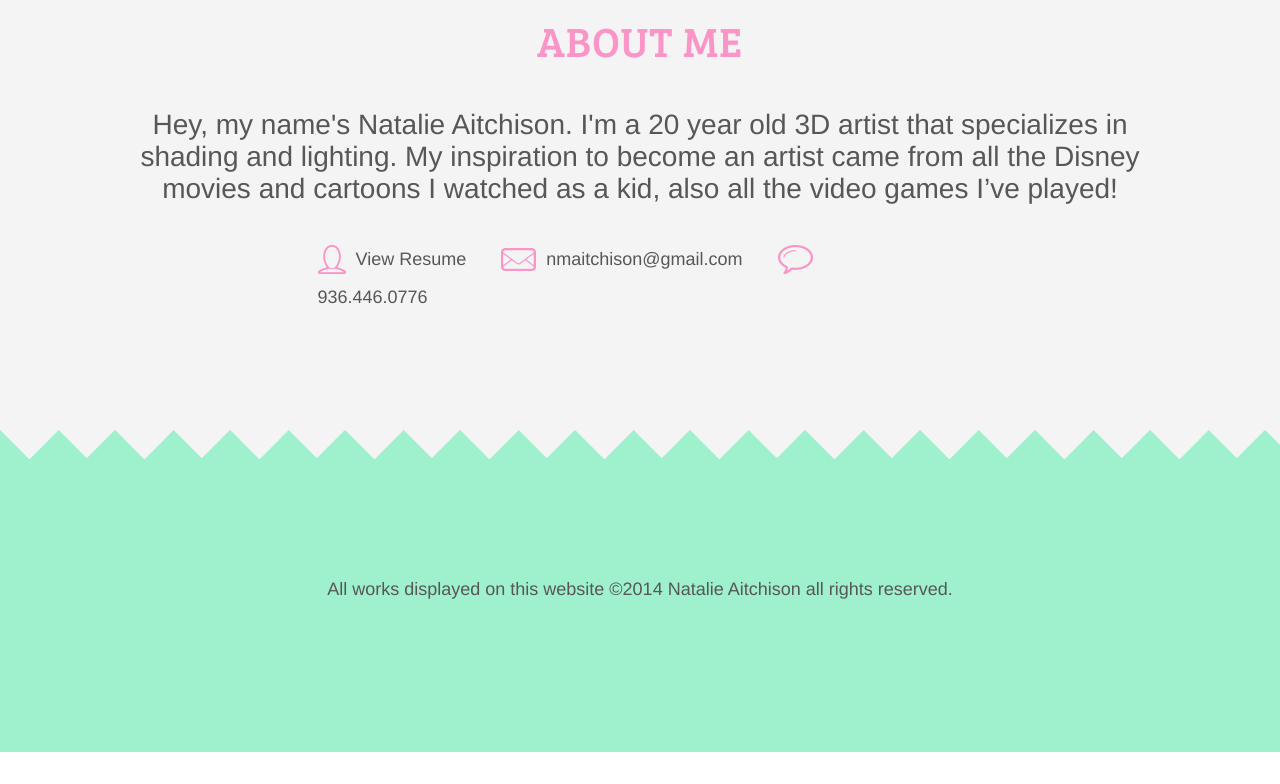
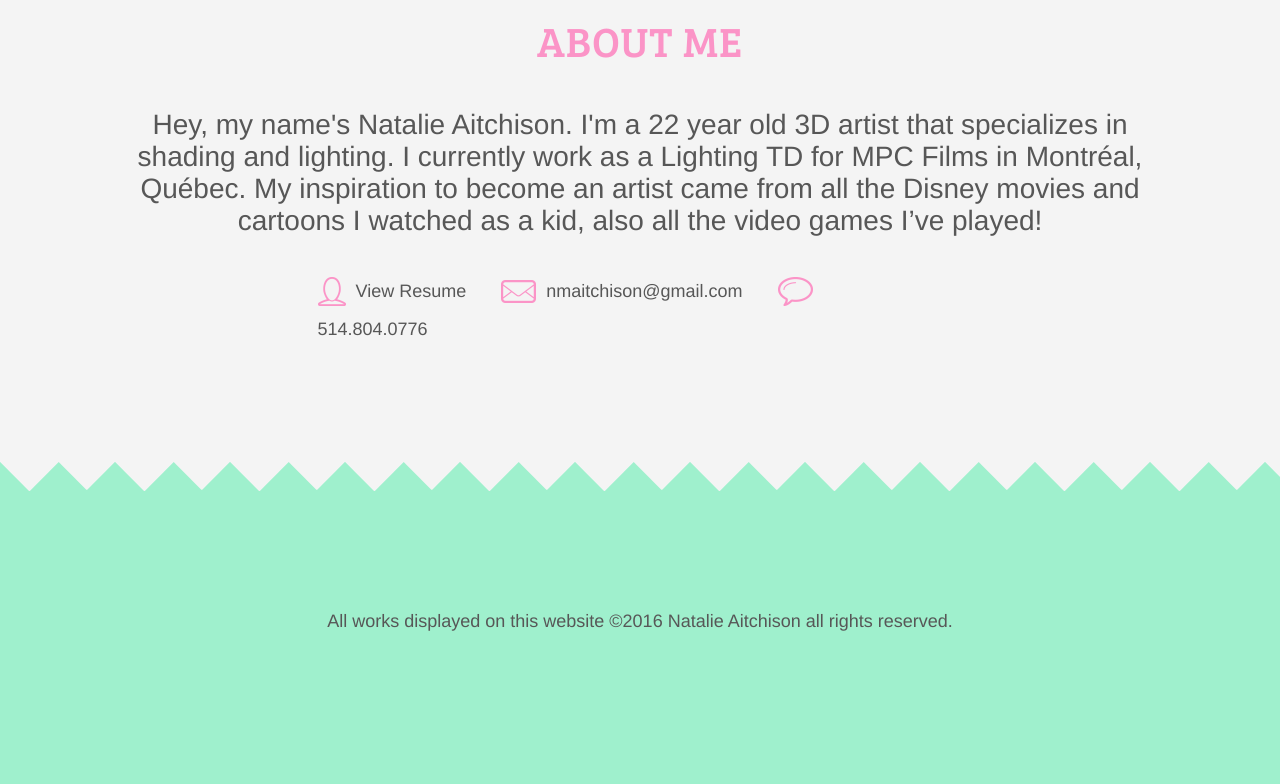
Before and after one commit to nmaitchison/portfolio, a plain HTML site: page index.html in a window 1280 px wide. Shown: the part 3747-4531 px from the top of the page. Before the commit the page ends 4499 px from the top, so only its background shows below. Drawn offline with nearby package versions, Linux system fonts and the light colour scheme.

Commit message:
Updated about

```diff
--- a/index.html
+++ b/index.html
@@ -220,14 +220,14 @@
 					<div class="container">
 						<div class="pic"><img src="images/pic.png"></div>
 						<h2> About Me </h2>
-						<p> Hey, my name's Natalie Aitchison. I'm a 20 year old 3D artist that specializes in shading and lighting. My inspiration to become an artist came from all the Disney movies and cartoons I watched as a kid, also all the video games I’ve played! </p>
+						<p> Hey, my name's Natalie Aitchison. I'm a 22 year old 3D artist that specializes in shading and lighting.  I currently work as a Lighting TD for MPC Films in Montr&#233;al, Qu&#233;bec. My inspiration to become an artist came from all the Disney movies and cartoons I watched as a kid, also all the video games I’ve played! </p>
 						<ul class="contact">
 							<li class="icon"><img src="images/resume-icon.png"></li>
 							<li>View Resume</li>
 							<li class="icon"><img src="images/email-icon.png"></li>
 							<li>nmaitchison@gmail.com</li>
 							<li class="icon"><img src="images/phone-icon.png"></li>
-							<li>936.446.0776</li>
+							<li>514.804.0776</li>
 							<div class="clear-fix"></div>
 						</ul>
 					</div>
@@ -236,7 +236,7 @@
 
 				<footer>
 					<div class="container">
-						<p>All works displayed on this website &copy;2014 Natalie Aitchison all rights reserved.</p>
+						<p>All works displayed on this website &copy;2016 Natalie Aitchison all rights reserved.</p>
 					</div>
 
 				</footer>
```
